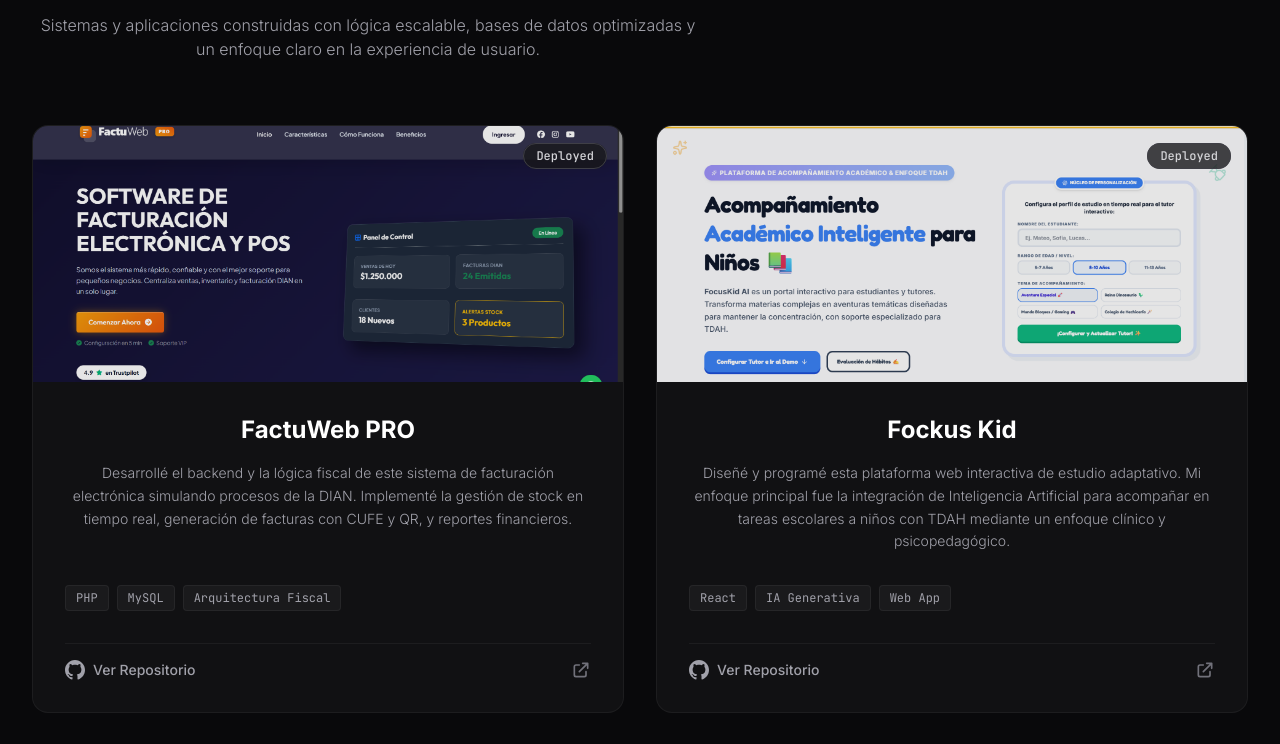
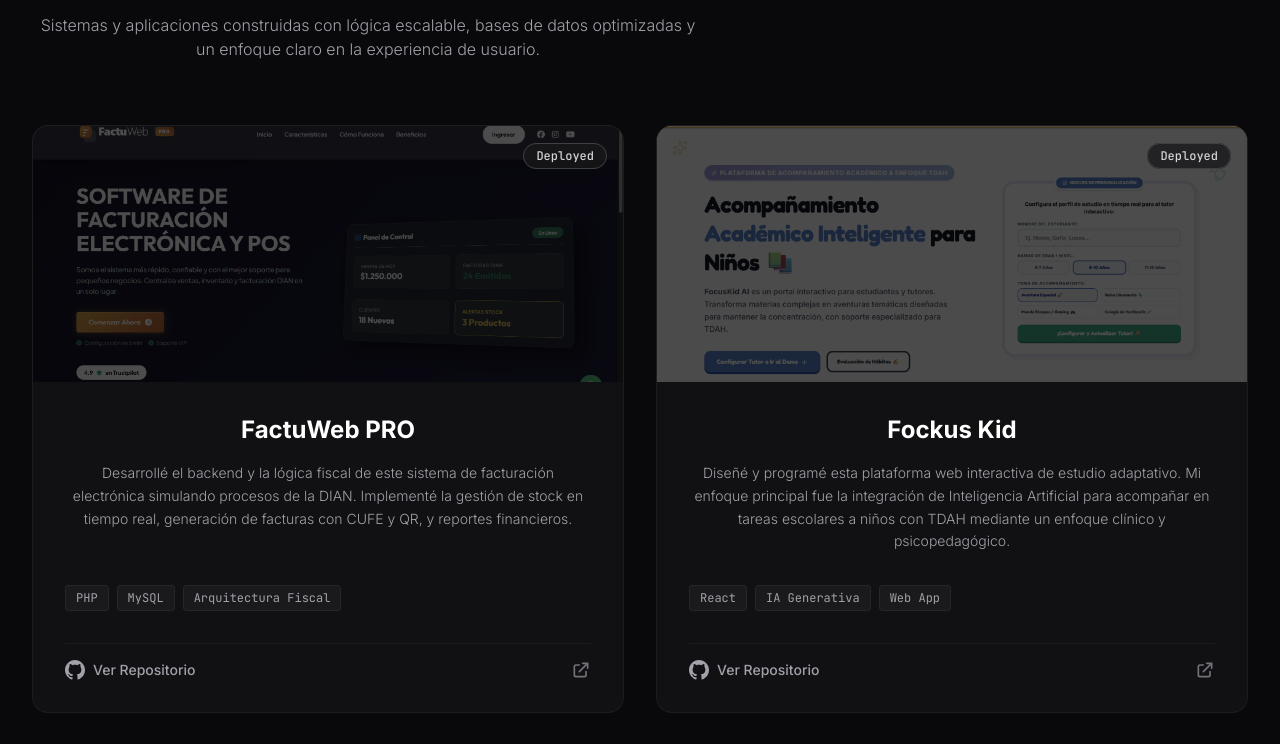
Before and after one commit to ingdevelopers449/portafolioingluis, a React (Create React App) app: page / in a window 1280 px wide. Shown: the part 3566-4310 px from the top of the page. Built offline with nearby package versions, Linux system fonts and the light colour scheme.

Commit message:
style: add dark grayscale filter to project images to match portfolio theme

```diff
--- a/src/componentes/projects.jsx
+++ b/src/componentes/projects.jsx
@@ -79,12 +79,12 @@
               {/* Contenedor de la Imagen */}
               <div className="relative h-64 overflow-hidden bg-[#161618]">
                 {/* Overlay oscuro para integrar la imagen al tema */}
-                <div className="absolute inset-0 bg-black/10 group-hover:bg-transparent transition-colors duration-300 z-10"></div>
+                <div className="absolute inset-0 bg-black/60 group-hover:bg-black/10 transition-all duration-500 z-10 pointer-events-none"></div>
                 {project.image ? (
                   <img
                     src={project.image}
                     alt={project.title}
-                    className="w-full h-full object-cover transform group-hover:scale-105 transition-transform duration-700 ease-out"
+                    className="w-full h-full object-cover filter grayscale-[40%] brightness-75 group-hover:grayscale-0 group-hover:brightness-100 transform group-hover:scale-105 transition-all duration-700 ease-out"
                   />
                 ) : (
                   <div className="w-full h-full flex flex-col items-center justify-center gap-4 opacity-30 group-hover:opacity-60 transition-opacity duration-500">
```
